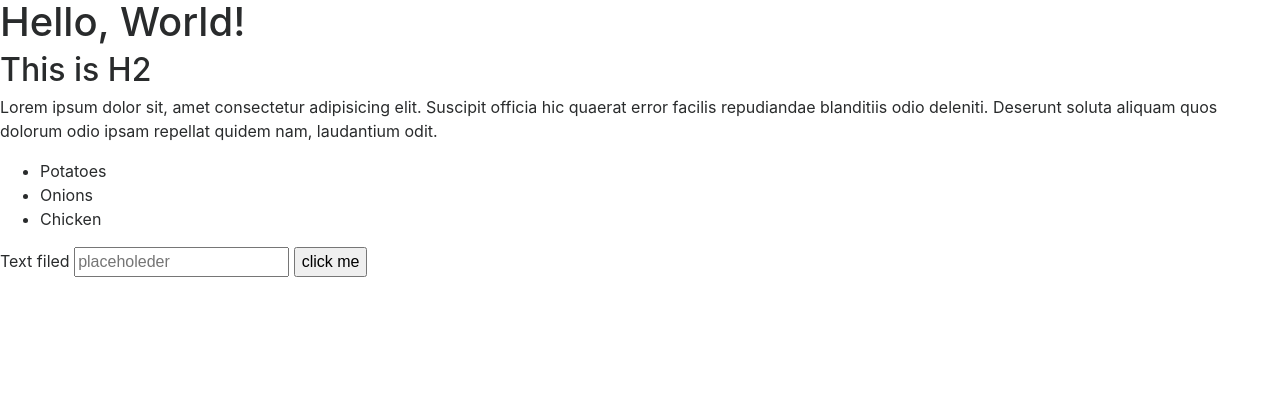
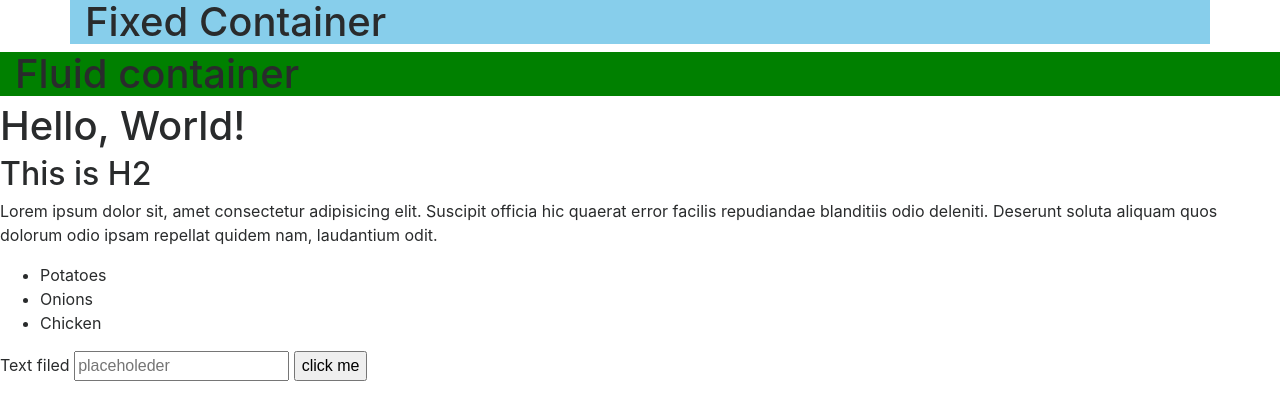
Before and after one commit to PawelKurpinski/basicsTraining, a plain HTML site: page myBootstrap4Jurney/index.html in a window 1280 px wide. Drawn offline with nearby package versions, Linux system fonts and the light colour scheme; a script that the page names is missing.

Commit message:
Boot cd.

```diff
--- a/myBootstrap4Jurney/index.html
+++ b/myBootstrap4Jurney/index.html
@@ -9,6 +9,14 @@
     <link rel="stylesheet" href="https://maxcdn.bootstrapcdn.com/bootstrap/4.0.0-alpha.6/css/bootstrap.min.css" integrity="sha384-rwoIResjU2yc3z8GV/NPeZWAv56rSmLldC3R/AZzGRnGxQQKnKkoFVhFQhNUwEyJ" crossorigin="anonymous">
   </head>
   <body>
+
+    <div class="container" style='background:skyblue'>
+      <h1>Fixed Container</h1>
+    </div>
+
+    <div class="container-fluid" style='background:green'>
+      <h1>Fluid container</h1>
+    </div>
 
     <h1>Hello, World!</h1>
     <h2>This is H2</h2>
```
